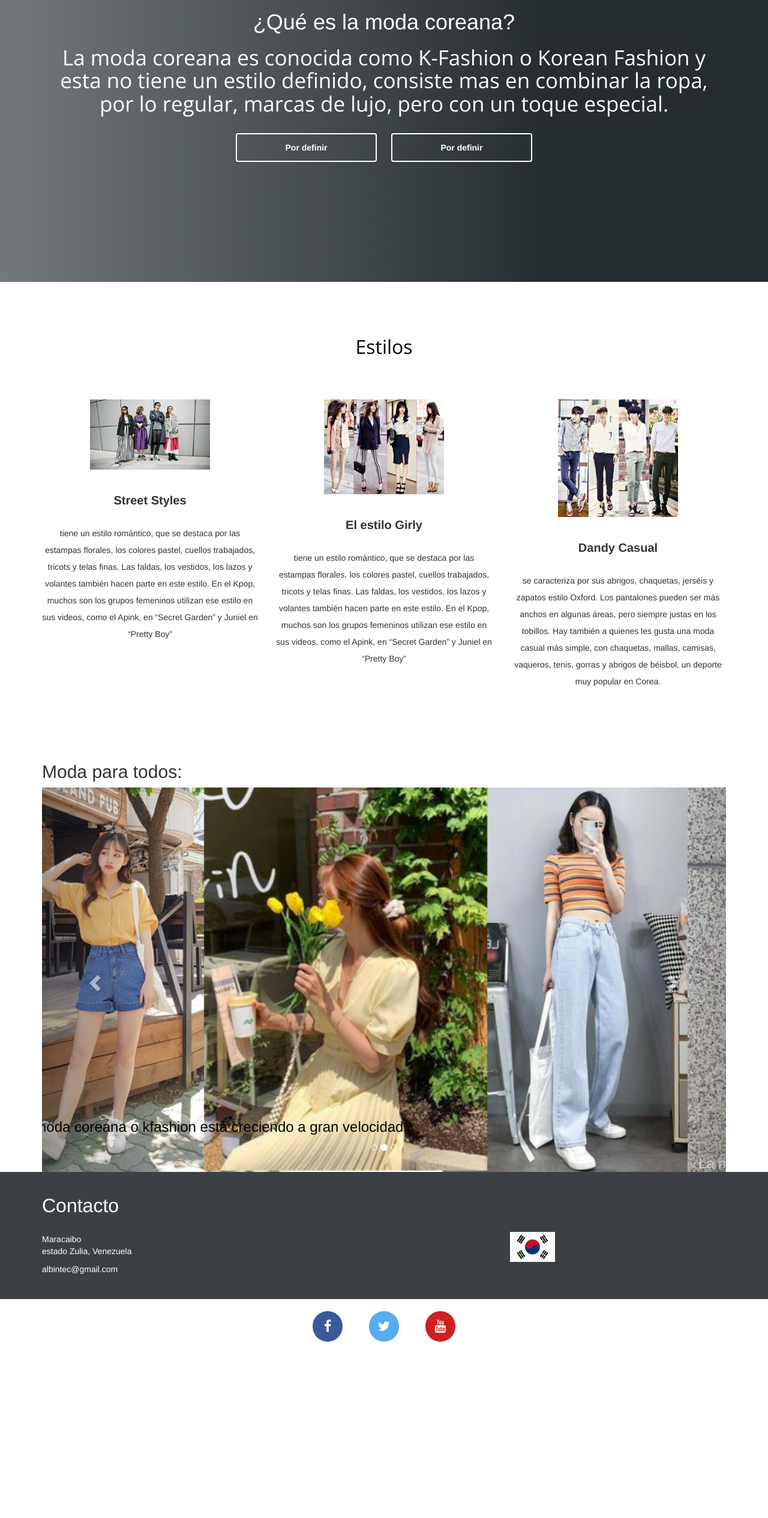
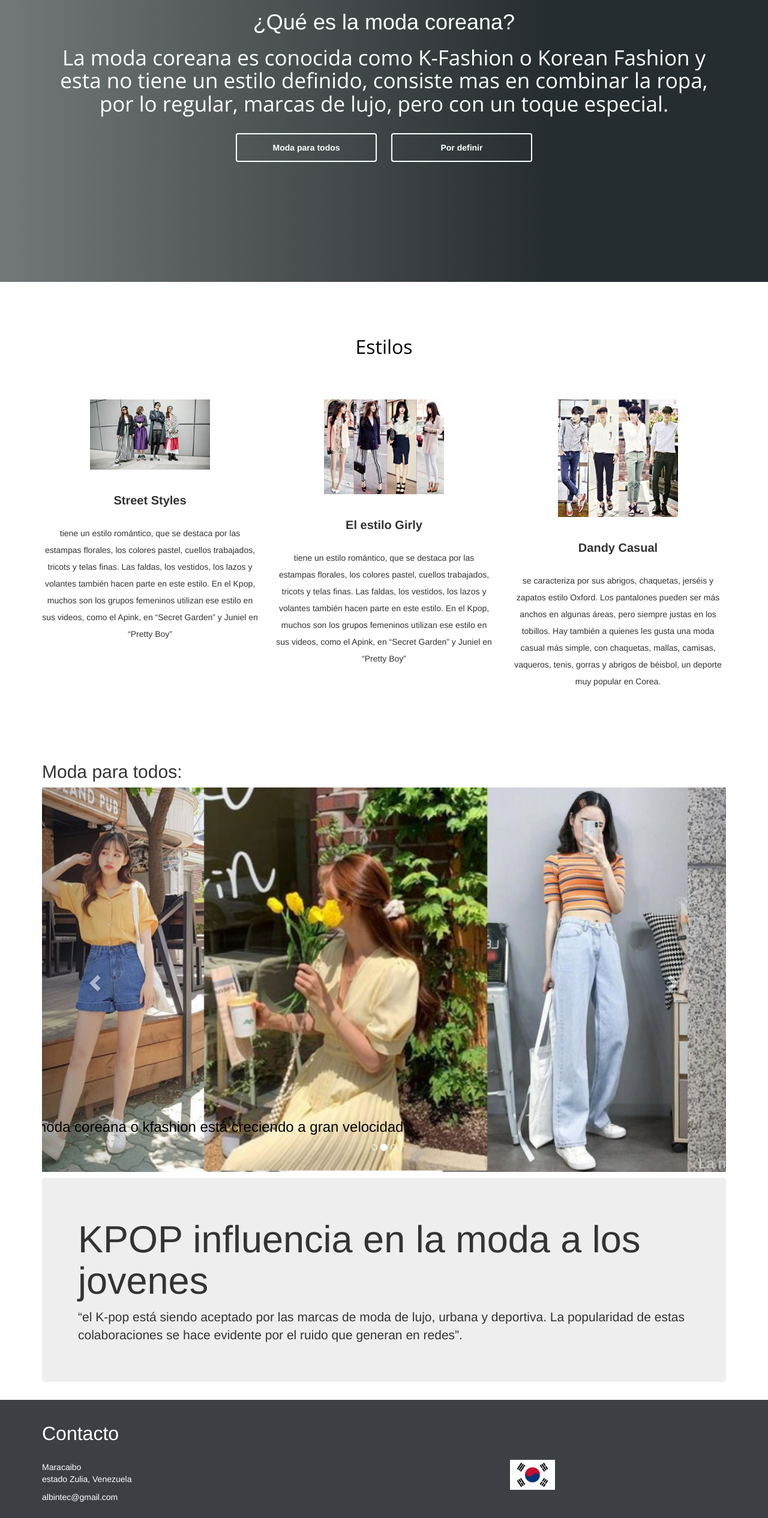
Before and after one commit to albintec/Franelas_moda, a plain HTML site: page index.html in a window 1280 px wide. Shown: the part 750-3281 px from the top of the page at 60% size. Before the commit the page ends 3007 px from the top, so only its background shows below. Drawn offline with nearby package versions, Linux system fonts and the light colour scheme.

Commit message:
update 4?

```diff
--- a/css/estilos.css
+++ b/css/estilos.css
@@ -281,3 +281,8 @@ footer .social {
     left: 18px;
     font-size:20px;
 }
+
+.banner-text {
+  width: 100%;
+  margin-top: 10px;
+}
--- a/index.html
+++ b/index.html
@@ -25,7 +25,7 @@
 				</div>
 				<div class="menu col-xs-12 col-md-6">
 					<a href="#que_es">¿Moda Coreana?</a>
-					<a href="#caracteristicas">Estilos</a>
+					<a href="#estilos">Estilos</a>
 					<a href="#contacto">Contacto</a>
 				</div>
 			</div>
@@ -36,8 +36,8 @@
 					<h1>¿Qué es la moda coreana?</h1>
 					<h2 class="primera_linea">La moda coreana es conocida como K-Fashion o Korean Fashion y esta no tiene un estilo definido, consiste mas en combinar la ropa, por lo regular, marcas de lujo, pero con un toque especial.</h2>
 					<div class="contenedor-btns">
-						<a href="#tipos">Por definir</a>
-						<a href="#comprar">Por definir</a>
+						<a href="#moda_todos">Moda para todos</a>
+						<a href="#">Por definir</a>
 					</div>
 				</div>
 			</div>
@@ -45,7 +45,7 @@
 	</header>
 
 	<section class="main">
-		<section class="caracteristicas" id="caracteristicas">
+		<section class="caracteristicas" id="estilos">
 			<div class="container">
 				<div class="row">
 					<div class="col-md-12">
@@ -73,7 +73,7 @@
 			</div>
 		</section>
 
-		<section>
+		<section id="moda_todos">
 			<div class="container">
 				<h2>Moda para todos:</h2>
 				<div id="myCarousel" class="carousel slide" data-ride="carousel">
@@ -111,6 +111,14 @@
 					<span class="glyphicon glyphicon-chevron-right"></span>
 					<span class="sr-only">Next</span>
 				  </a>
+				</div>
+			  </div>
+		</section>
+		<section class="banner-text">
+			<div class="container">
+				<div class="jumbotron">
+				  <h1>KPOP influencia en la moda a los jovenes</h1>
+				  <p>“el K-pop está siendo aceptado por las marcas de moda de lujo, urbana y deportiva. La popularidad de estas colaboraciones se hace evidente por el ruido que generan en redes”.</p>
 				</div>
 			  </div>
 		</section>
```
